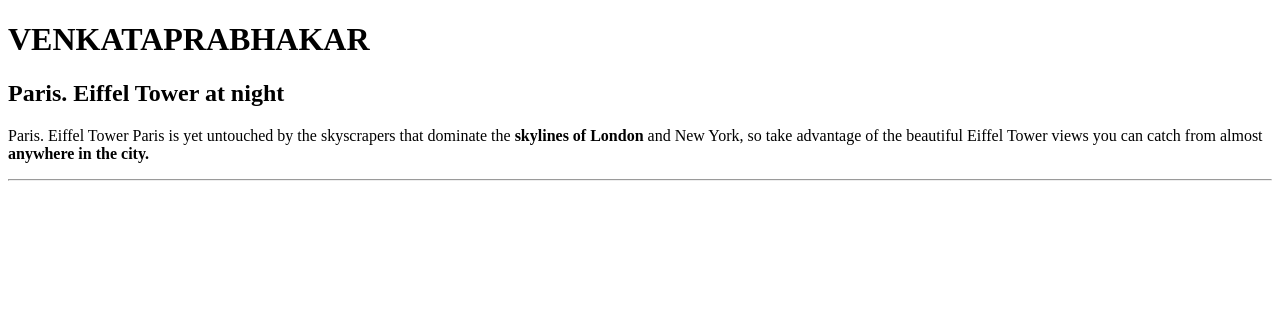
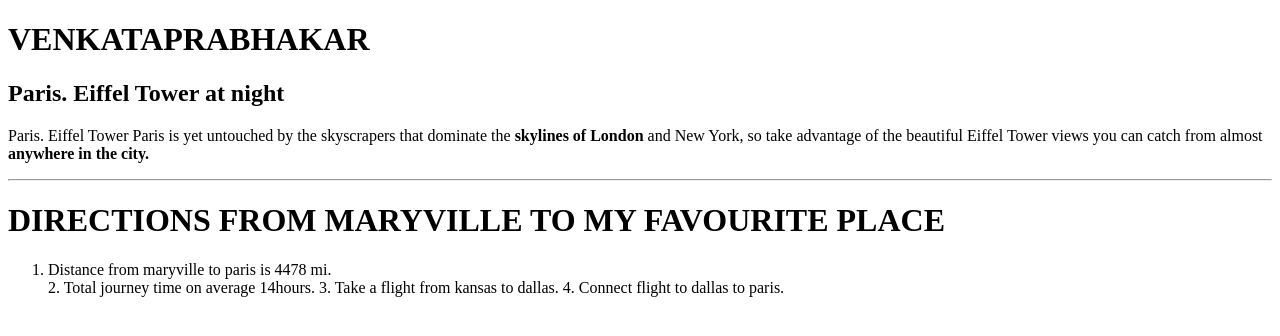
Before and after one commit to 44-563-WebApps-F21/webapps-f21-assignment-3-VenkataPrabhakar, a plain HTML site: page index.html in a window 1280 px wide. Drawn offline with Linux system fonts and the light colour scheme.

Commit message:
Update index.html

```diff
--- a/index.html
+++ b/index.html
@@ -12,6 +12,13 @@
      </p>
 
      <hr>
+     <h1>DIRECTIONS FROM MARYVILLE TO MY FAVOURITE PLACE</h1>
+     <ol>
+      <li>Distance from maryville to paris is 4478 mi.</li>
+      2. Total journey time on average 14hours.
+      3. Take a flight from kansas to dallas.
+      4. Connect flight to dallas to paris.
+     </ol>
 
 </body>
 </html>
```
